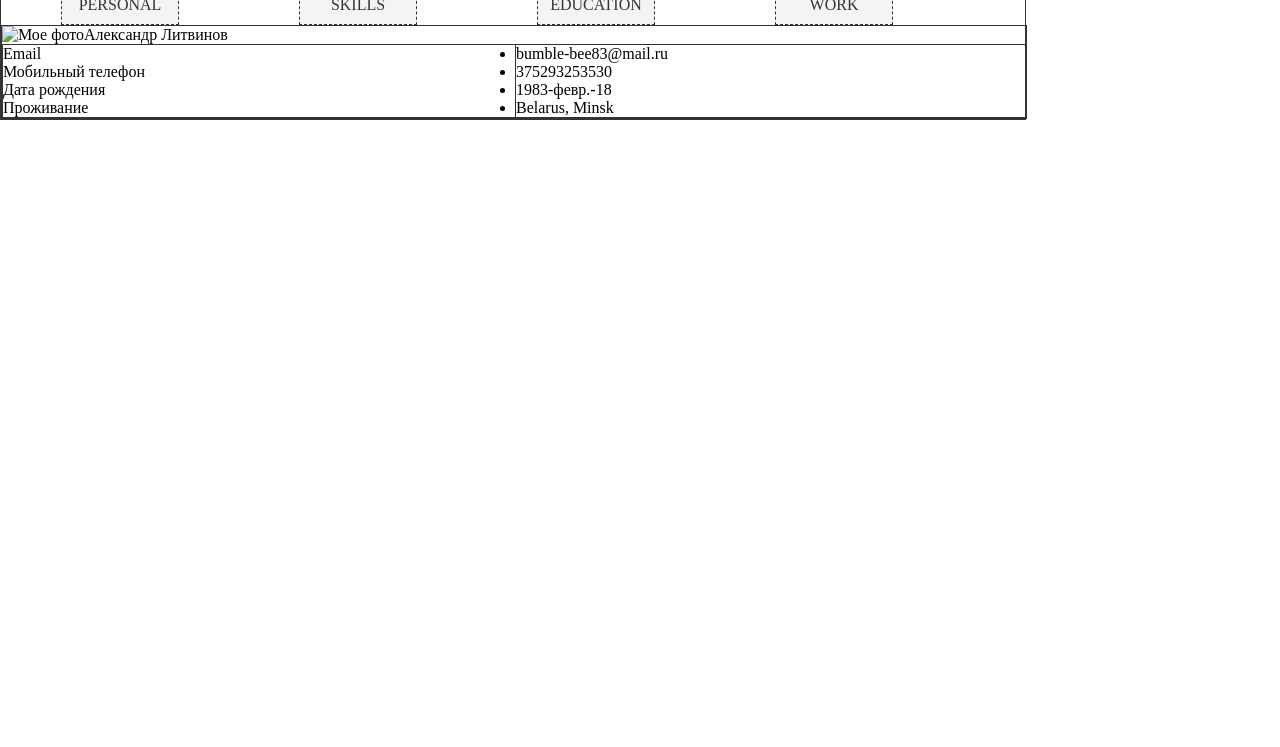
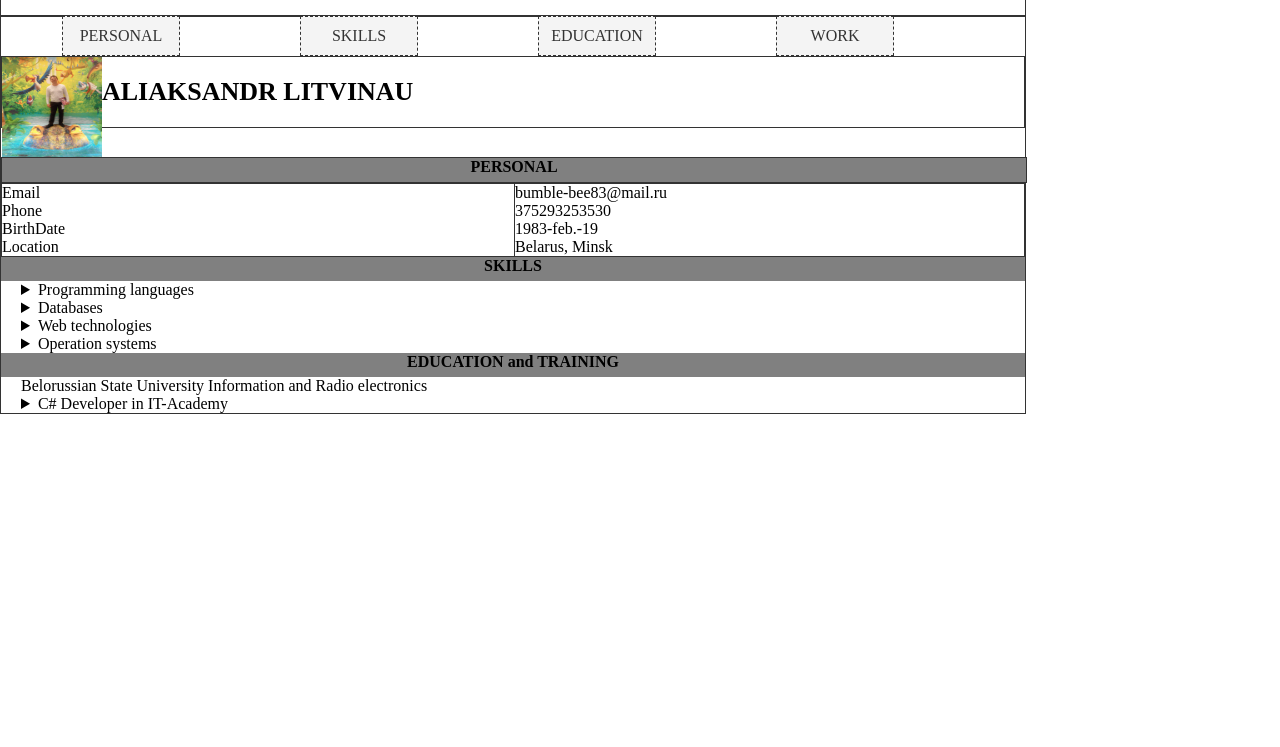
Before and after one commit to bumble-bee83/rsschool-codejam1-cv, a plain HTML site: page index.html in a window 1280 px wide. Shown: the part 53-800 px from the top of the page. Drawn offline with Linux system fonts and the light colour scheme.

Commit message:
* feat: *add personal, skills, aducation blocks

```diff
--- a/css/styles.css
+++ b/css/styles.css
@@ -11,6 +11,19 @@ body {
 h1 {
     text-align: center;
 }
+
+ nav {
+  border: 1px solid #333;
+   margin: 30px 0px;
+ }
+
+ nav div {
+   margin: 20px 0px;
+ }
+
+ .main_nav {
+  margin: 20px 0px;
+ }
 
 .main_navigation li {
     float: left;
@@ -38,19 +51,59 @@ ul.main_navigation a:hover {
     clear: both;
     width: 100%;
     border: 1px solid #333;
+    /*margin: 20px 0px;*/
 }
 
-.main_fio img{
-    float: left;
+.foto_and_fio {
+  border: 1px solid #333;
+  margin: 20px 0px;
+  clear: both;
+}
+
+.foto_and_fio img{
+
+  float: left;
+  text-align: center;
+}
+
+.foto {
+  width: 100px;
+  height: 100px;
+}
+
+.name {
+  /*border: 1px solid #333;*/
+  padding: 20px 30px;
+}
+
+.name p {
+  font-size: 26px;
+  font-weight: bold;
+}
+
+.personal {
+  width: 100%;
+  height: 1.5em;
+  font-size: 16px;
+  font-weight: bold;
+  text-align: center;
+  background-color: grey;
 }
 
 .fio_property{
-    border: 1px solid #333;
-    width: 50%;
-    float: left;
+  border: 1px solid #333;
+  width: 50%;
+  float: left;
 }
 
-.fio_value{
+.fio_info {
+  border: 1px solid #333;
+}
 
-    border: 1px solid #333;
+.fio_info li, .education_info li {
+  list-style-type: none;
 }
+
+.skills_info, .education_info {
+  padding: 0px 0px 0px 20px;
+}
--- a/index.html
+++ b/index.html
@@ -2,45 +2,105 @@
 <html>
   <head>
     <meta charset="utf-8">
-    <title>Резюме Литвинова Александра</title>
+    <title>ALIAKSANDR LITVINAU RESUME</title>
     <link href="./css/styles.css" rel="stylesheet">
   </head>
   <body>
     <header>
       <h1>Resume</h1>
       <nav>
+          <!--<div class="main_nav" style="border: 1px solid #333" >-->
           <ul class="main_navigation">
             <li><a href="#fio">PERSONAL</a></li>
-          <li><a href="#skills">SKILLS</a></li>
-          <li><a href="#education">EDUCATION</a></li>
+            <li><a href="#education">SKILLS</a></li>
+            <li><a href="#skills">EDUCATION</a></li>
             <li><a href="#work">WORK</a></li>
           </ul>
+          <!--</div>-->
       </nav>
     </header>
-
     <article>
-                <div class="fio" id="fio">
-                    <div class="main_fio">
-                        <img src="" alt="Мое фото"/>
-                        <p>Александр Литвинов</p>
+      <div class="foto_and_fio">
+        <img class="foto" src="./img/foto.jpg" alt="My foto">
+        <div class="name">
+          <p>ALIAKSANDR LITVINAU</p>
+        </div>
+      </div>
+      <div class="fio">
+        <div class="personal" id="fio">
+            <p>PERSONAL</p>
+        </div>
       </div>
       <div class="fio_property">
         <ul>
           <li>Email</li>
-                            <li>Мобильный телефон</li>
-                            <li>Дата рождения</li>
-                            <li>Проживание</li>
+          <li>Phone</li>
+          <li>BirthDate</li>
+          <li>Location</li>
         </ul>
       </div>
-                    <div class="fio_value">
+      <div class="fio_info">
         <ul>
           <li>bumble-bee83@mail.ru</li>
           <li>375293253530</li>
-                            <li>1983-февр.-18</li>
+          <li>1983-feb.-19</li>
           <li>Belarus, Minsk</li>
         </ul>
       </div>
-
+    </article>
+    <article>
+        <div class="skills">
+            <div class="personal" id="skills">
+                <p>SKILLS</p>
+            </div>
+        </div>
+        <div class="skills_info">
+            <details>
+              <summary>Programming languages</summary>
+                <ul>
+                  <li>Dephi</li>
+                  <li>Visual Basic</li>
+                  <li>.Net</li>
+                  <li><a href="https://github.com/bumble-bee83/warmup" target="_blank">JS</a></li>
+                </ul>
+            </details>
+            <details>
+                <summary>Databases</summary>
+                <ul>
+                  <li>MS SQL</li>
+                </ul>
+            </details>
+            <details>
+                <summary>Web technologies</summary>
+                <ul>
+                  <li>HTML</li>
+                  <li>CSS</li>
+                </ul>
+            </details>
+            <details>
+                <summary>Operation systems</summary>
+                <ul>
+                  <li>Windows</li>
+                </ul>
+            </details>
+          </div>
+    </article>
+    <article>
+        <div class="education">
+            <div class="personal" id="education">
+                <p>EDUCATION and TRAINING</p>
+            </div>
+        </div>
+        <div class="education_info">
+          <ul>
+            <li>Belorussian State University Information and Radio electronics</li>
+            <li>
+              <details>
+                <summary>C# Developer in IT-Academy</summary>
+                <img class="foto" src="./img/sertificate.jpg" alt="My sertificate">
+              </details>
+            </li>
+          </ul>
         </div>
     </article>
   </body>
```
Also changed, not shown: img/foto.jpg (added), 1 other file. Lines whose indentation alone changed are shown as unchanged.
